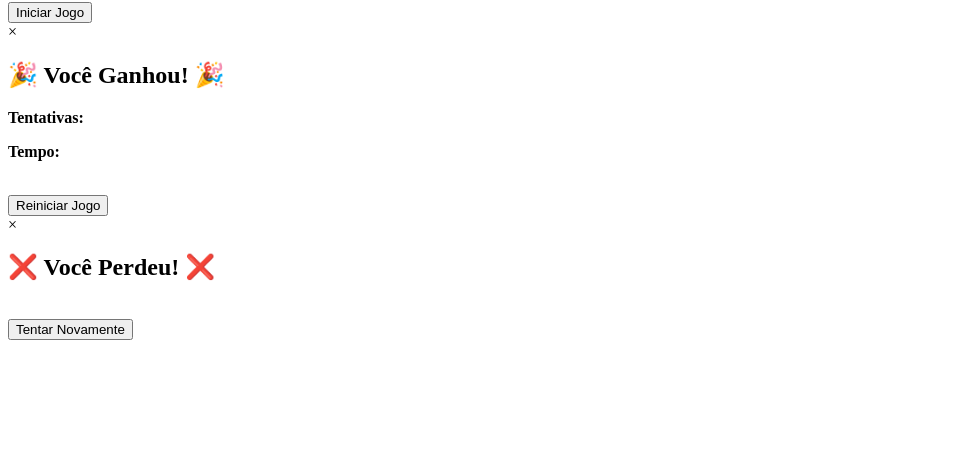
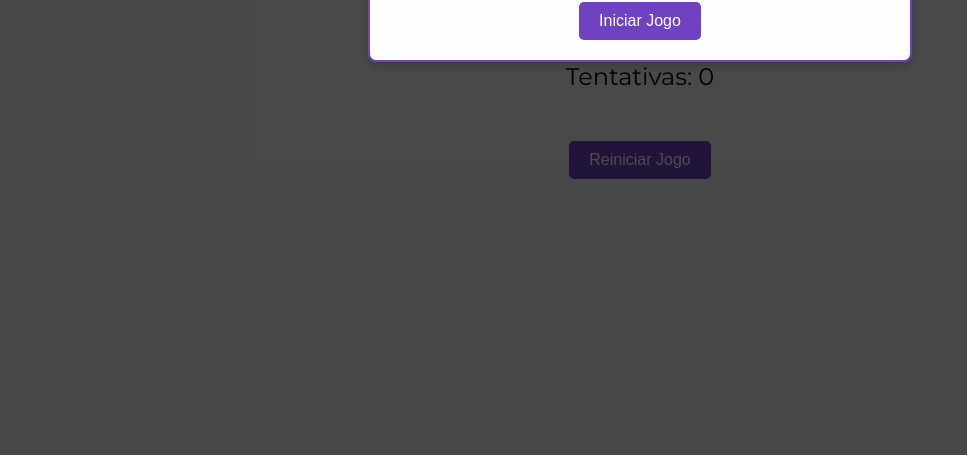
Before and after one commit to itsnymsai/jogo-da-memoria, a plain HTML site: page index.html in a window 1280 px wide. Shown: the part 345-800 px from the top of the page, without its empty margins (0-967 px from the left). Drawn offline with Linux system fonts and the light colour scheme; the site is published under a folder, as on GitHub Pages, so addresses that start at the root find nothing.

Commit message:
Update index.html
Atualizei a importação do css e js

```diff
--- a/index.html
+++ b/index.html
@@ -4,7 +4,7 @@
     <meta charset="UTF-8">
     <meta name="viewport" content="width=device-width, initial-scale=1.0">
     <title>Jogo da Memória</title>
-    <link rel="stylesheet" href="/jogo-da-memoria/style.css">
+    <link rel="stylesheet" href="style.css">
     <link href="https://fonts.googleapis.com/css2?family=Montserrat:wght@400;700&display=swap" rel="stylesheet">
 </head>
 <body>
@@ -45,6 +45,6 @@
         </div>
     </div>
 
-    <script src="/jogo-da-memoria/script.js"></script>
+    <script src="script.js"></script>
 </body>
 </html>
```
